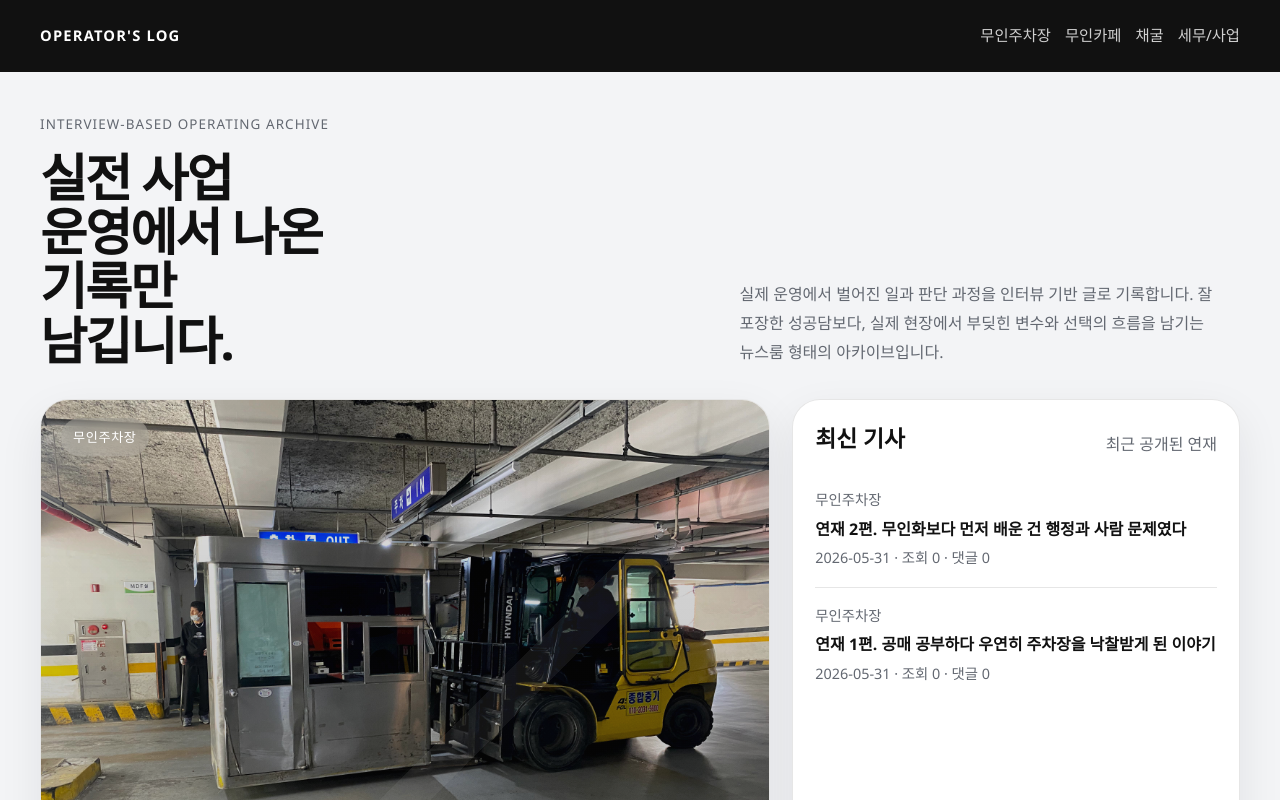
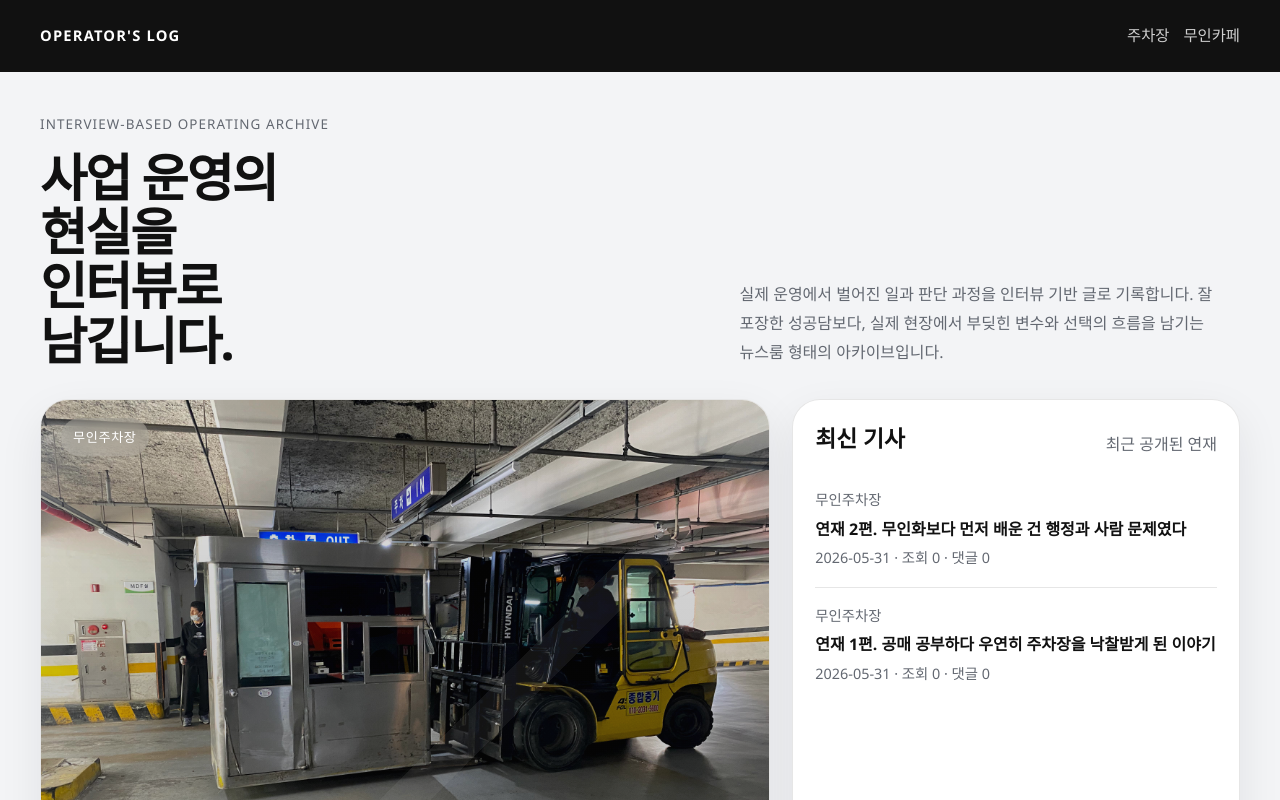
Before and after one commit to soobeom82-glitch/blogpost2026, a Next.js app: page / in a window 1280 px wide. Shown: the top 800 px of the page. Built offline with nearby package versions, Linux system fonts and the light colour scheme; no server answers.

Commit message:
Update interview archive headline

```diff
--- a/app/layout.js
+++ b/app/layout.js
@@ -19,7 +19,7 @@ export const metadata = {
   }
 };
 
-const categories = ["무인주차장", "무인카페", "채굴", "세무/사업"];
+const categories = ["주차장", "무인카페"];
 
 export default function RootLayout({ children }) {
   return (
@@ -45,9 +45,7 @@ export default function RootLayout({ children }) {
           <header className="site-header newsroom-header">
             <div>
               <p className="eyebrow">Interview-based operating archive</p>
-              <h1 className="site-title">
-                실전 사업 운영에서 나온 기록만 남깁니다.
-              </h1>
+              <h1 className="site-title">사업 운영의 현실을 인터뷰로 남깁니다.</h1>
             </div>
 
             <p className="site-intro">
```
